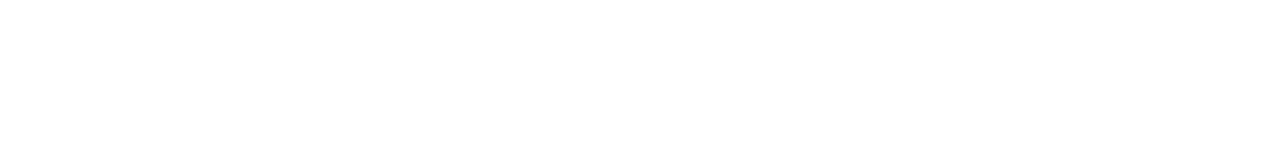
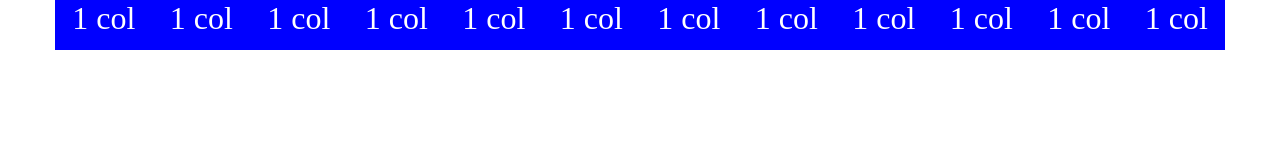
Before and after one commit to DarioOliviero24/html-css-12bool, a plain HTML site: page index.html in a window 1280 px wide. Drawn offline with Linux system fonts and the light colour scheme.

Commit message:
svolgimento-my-col+ background-col

```diff
--- a/Css/style.css
+++ b/Css/style.css
@@ -14,7 +14,7 @@
     font-size: 2rem;
     text-align: center;
 }
-.box.blue {
+.blue {
     background-color: blue;
 }
 .my-row{
--- a/index.html
+++ b/index.html
@@ -13,49 +13,49 @@
         <div class="my-container">
             <div class="my-row">
                 <div class="my-col-1">
-                    <div class="box">1 col</div>
+                    <div class="box blue">1 col</div>
                 </div>
 
                 <div class="my-col-1">
-                    <div class="box">1 col</div>
+                    <div class="box blue">1 col</div>
                 </div>
 
                 <div class="my-col-1">
-                    <div class="box">1 col</div>
+                    <div class="box blue">1 col</div>
                 </div>
 
                 <div class="my-col-1">
-                    <div class="box">1 col</div>
+                    <div class="box blue">1 col</div>
                 </div>
 
                 <div class="my-col-1">
-                    <div class="box">1 col</div>
+                    <div class="box blue">1 col</div>
                 </div>
                 <div class="my-col-1">
-                    <div class="box">1 col</div>
+                    <div class="box blue">1 col</div>
                 </div>
 
                 <div class="my-col-1">
-                    <div class="box">1 col</div>
+                    <div class="box blue">1 col</div>
                 </div>
 
                 <div class="my-col-1">
-                    <div class="box">1 col</div>
+                    <div class="box blue">1 col</div>
                 </div>
 
                 <div class="my-col-1">
-                    <div class="box">1 col</div>
+                    <div class="box blue">1 col</div>
                 </div>
 
                 <div class="my-col-1">
-                    <div class="box">1 col</div>
+                    <div class="box blue">1 col</div>
                 </div>
                 <div class="my-col-1">
-                    <div class="box">1 col</div>
+                    <div class="box blue">1 col</div>
                 </div>
 
                 <div class="my-col-1">
-                    <div class="box">1 col</div>
+                    <div class="box blue">1 col</div>
                 </div>
             </div>
         </div>
```
